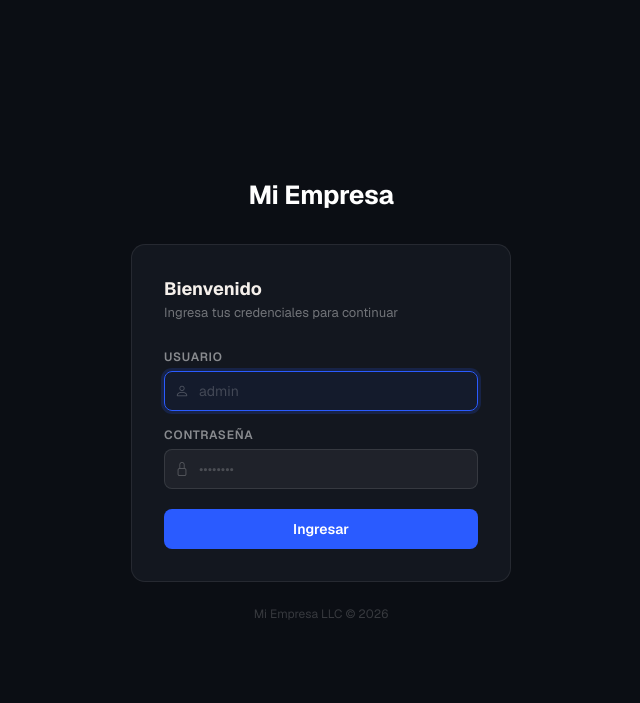
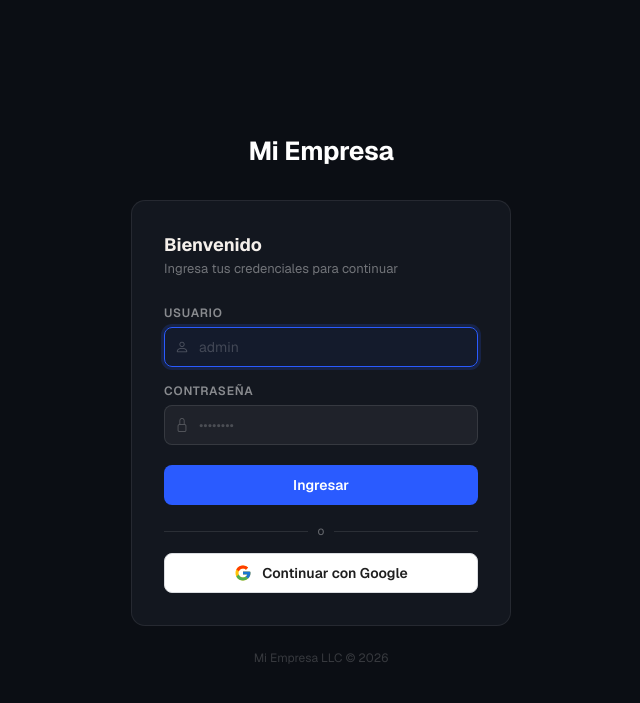
Before and after one commit to henmartin2005/maybis-crm, a Flask app: page /login in a window 1280 px wide. Shown: the top 703 px of the page, without its empty margins (319-959 px from the left). Run offline with Flask 3, Linux system fonts and the light colour scheme; data comes from the database, SQL or seed files in the repository; data that the repository does not hold is empty; some libraries are stand-ins or nearby versions.

Commit message:
Login con Google en Maybis CRM

```diff
--- a/papia-crm/app.py
+++ b/papia-crm/app.py
@@ -87,7 +87,7 @@ def set_org_context():
 # ── Auth guard: protect every route except login, logout, static, and webhook ──
 @app.before_request
 def require_login():
-    open_endpoints = {'auth.login', 'auth.logout', 'static', 'whatsapp.webhook', 'whatsapp.zernio_webhook',
+    open_endpoints = {'auth.login', 'auth.logout', 'auth.google_login', 'auth.google_callback', 'static', 'whatsapp.webhook', 'whatsapp.zernio_webhook',
                       'payments.stripe_webhook', 'payments.success',
                       'meta_webhook.verify', 'meta_webhook.receive'}
     if request.endpoint in open_endpoints:
--- a/papia-crm/routes/auth.py
+++ b/papia-crm/routes/auth.py
@@ -1,8 +1,19 @@
 import os
+import json
+import secrets
 import functools
+import urllib.parse
+import urllib.request
 from flask import Blueprint, request, session, redirect, url_for, render_template
 from werkzeug.security import check_password_hash
 from database import get_db
+
+# ── Login con Google ─────────────────────────────────────────────────────────
+# Correo de Google vinculado al perfil admin principal (mismo usuario, mismo rol)
+GOOGLE_ADMIN_EMAIL = os.getenv('GOOGLE_ADMIN_EMAIL', 'soymaybis@gmail.com').strip().lower()
+GOOGLE_AUTH_URL     = 'https://accounts.google.com/o/oauth2/v2/auth'
+GOOGLE_TOKEN_URL    = 'https://oauth2.googleapis.com/token'
+GOOGLE_USERINFO_URL = 'https://openidconnect.googleapis.com/v1/userinfo'
 
 auth_bp = Blueprint('auth', __name__)
 
@@ -33,19 +44,135 @@ def login():
         db.close()
 
         if user and check_password_hash(user['password_hash'], password):
-            session.permanent = True
-            session['logged_in']  = True
-            session['username']   = username
-            session['user_id']    = user['id']
-            session['user_role']  = user['role']
-            session['org_id']     = user['org_id'] if 'org_id' in user.keys() else 1
-            session.pop('viewed_org_id', None)
+            _start_session(user)
             next_url = request.args.get('next') or url_for('dashboard')
             return redirect(next_url)
         else:
             error = 'Usuario o contraseña incorrectos.'
 
+    if not error and request.args.get('gerr'):
+        error = request.args.get('gerr')
     return render_template('auth/login.html', error=error)
+
+
+def _start_session(user):
+    """Misma sesión para login con contraseña y con Google."""
+    session.permanent = True
+    session['logged_in']  = True
+    session['username']   = user['username']
+    session['user_id']    = user['id']
+    session['user_role']  = user['role']
+    session['org_id']     = user['org_id'] if 'org_id' in user.keys() else 1
+    session.pop('viewed_org_id', None)
+
+
+def _google_creds():
+    client_id = client_secret = ''
+    try:
+        db = get_db()
+        org = db.execute(
+            "SELECT gmail_client_id, gmail_client_secret FROM organizations WHERE id = 1"
+        ).fetchone()
+        db.close()
+        if org:
+            client_id = org['gmail_client_id'] or ''
+            client_secret = org['gmail_client_secret'] or ''
+    except Exception:
+        pass
+    client_id = client_id or os.getenv('GOOGLE_LOGIN_CLIENT_ID') or os.getenv('GMAIL_CLIENT_ID', '')
+    client_secret = client_secret or os.getenv('GOOGLE_LOGIN_CLIENT_SECRET') or os.getenv('GMAIL_CLIENT_SECRET', '')
+    return client_id, client_secret
+
+
+def _google_redirect_uri():
+    return os.getenv('GOOGLE_LOGIN_REDIRECT_URI') or ('https://' + request.host + '/login/google/callback')
+
+
+def _ensure_google_column(db):
+    cols = [r['name'] for r in db.execute("PRAGMA table_info(users)").fetchall()]
+    if 'google_email' not in cols:
+        db.execute("ALTER TABLE users ADD COLUMN google_email TEXT DEFAULT ''")
+        db.commit()
+    # Vincula el correo admin al superadmin principal (una sola vez)
+    if GOOGLE_ADMIN_EMAIL:
+        linked = db.execute(
+            "SELECT id FROM users WHERE lower(google_email) = ?", (GOOGLE_ADMIN_EMAIL,)
+        ).fetchone()
+        if not linked:
+            admin = db.execute(
+                "SELECT id FROM users WHERE role = 'superadmin' AND is_active = 1 "
+                "ORDER BY (org_id = 1) DESC, id ASC LIMIT 1"
+            ).fetchone()
+            if admin:
+                db.execute("UPDATE users SET google_email = ? WHERE id = ?",
+                           (GOOGLE_ADMIN_EMAIL, admin['id']))
+                db.commit()
+
+
+@auth_bp.route('/login/google')
+def google_login():
+    client_id, _ = _google_creds()
+    if not client_id:
+        return redirect(url_for('auth.login', gerr='Login con Google no está configurado.'))
+    state = secrets.token_urlsafe(24)
+    session['google_oauth_state'] = state
+    session['google_oauth_next'] = request.args.get('next') or ''
+    params = {
+        'client_id': client_id,
+        'redirect_uri': _google_redirect_uri(),
+        'response_type': 'code',
+        'scope': 'openid email profile',
+        'state': state,
+        'prompt': 'select_account',
+    }
+    return redirect(GOOGLE_AUTH_URL + '?' + urllib.parse.urlencode(params))
+
+
+@auth_bp.route('/login/google/callback')
+def google_callback():
+    state = session.pop('google_oauth_state', None)
+    next_url = session.pop('google_oauth_next', '') or url_for('dashboard')
+    if not state or request.args.get('state') != state:
+        return redirect(url_for('auth.login', gerr='Sesión de Google inválida, intenta de nuevo.'))
+    code = request.args.get('code')
+    if not code:
+        return redirect(url_for('auth.login', gerr='Inicio de sesión con Google cancelado.'))
+
+    client_id, client_secret = _google_creds()
+    try:
+        data = urllib.parse.urlencode({
+            'code': code,
+            'client_id': client_id,
+            'client_secret': client_secret,
+            'redirect_uri': _google_redirect_uri(),
+            'grant_type': 'authorization_code',
+        }).encode()
+        with urllib.request.urlopen(urllib.request.Request(GOOGLE_TOKEN_URL, data=data), timeout=15) as r:
+            token = json.loads(r.read().decode())
+        req = urllib.request.Request(GOOGLE_USERINFO_URL,
+                                     headers={'Authorization': 'Bearer ' + token['access_token']})
+        with urllib.request.urlopen(req, timeout=15) as r:
+            info = json.loads(r.read().decode())
+    except Exception:
+        return redirect(url_for('auth.login', gerr='No se pudo verificar la cuenta de Google.'))
+
+    email = (info.get('email') or '').strip().lower()
+    if not email or not info.get('email_verified'):
+        return redirect(url_for('auth.login', gerr='Correo de Google no verificado.'))
+
+    db = get_db()
+    _ensure_google_column(db)
+    user = db.execute(
+        "SELECT * FROM users WHERE lower(google_email) = ? AND is_active = 1", (email,)
+    ).fetchone()
+    db.close()
+    if not user:
+        return redirect(url_for('auth.login', gerr='Esta cuenta de Google no tiene acceso al CRM.'))
+
+    _start_session(user)
+    if not next_url.startswith('/'):
+        next_url = url_for('dashboard')
+    return redirect(next_url)
 
 
 @auth_bp.route('/logout')
--- a/papia-crm/templates/auth/login.html
+++ b/papia-crm/templates/auth/login.html
@@ -143,6 +143,22 @@
       font-size: 12px;
       color: rgba(255,255,255,.18);
     }
+    .login-divider {
+      display: flex; align-items: center; gap: 10px;
+      margin: 18px 0 14px; color: rgba(255,255,255,.35); font-size: 12px;
+    }
+    .login-divider::before, .login-divider::after {
+      content: ''; flex: 1; height: 1px; background: rgba(255,255,255,.10);
+    }
+    .btn-google {
+      width: 100%; height: 40px; display: flex; align-items: center; justify-content: center; gap: 10px;
+      background: #fff; color: #1F1F1F; border: 1px solid #DADCE0; border-radius: 8px;
+      font-family: inherit; font-size: 14px; font-weight: 600; text-decoration: none;
+      transition: background .14s ease, transform .1s ease;
+    }
+    .btn-google:hover { background: #F2F4F7; }
+    .btn-google:active { transform: scale(.98); }
+    .btn-google svg { width: 18px; height: 18px; }
   </style>
   {% include '_brand_theme.html' %}
 </head>
@@ -199,6 +215,13 @@
 
       <button type="submit" class="btn-login">Ingresar</button>
     </form>
+
+    <div class="login-divider">o</div>
+
+    <a class="btn-google" href="{{ url_for('auth.google_login', next=request.args.get('next', '')) }}">
+      <svg viewBox="0 0 48 48" aria-hidden="true"><path fill="#FFC107" d="M43.6 20.5H42V20H24v8h11.3C33.7 32.7 29.2 36 24 36c-6.6 0-12-5.4-12-12s5.4-12 12-12c3.1 0 5.8 1.2 7.9 3.1l5.7-5.7C34 6.1 29.3 4 24 4 12.9 4 4 12.9 4 24s8.9 20 20 20 20-8.9 20-20c0-1.3-.1-2.4-.4-3.5z"/><path fill="#FF3D00" d="M6.3 14.7l6.6 4.8C14.7 15.1 19 12 24 12c3.1 0 5.8 1.2 7.9 3.1l5.7-5.7C34 6.1 29.3 4 24 4 16.3 4 9.7 8.3 6.3 14.7z"/><path fill="#4CAF50" d="M24 44c5.2 0 9.9-2 13.4-5.2l-6.2-5.2C29.2 35.1 26.7 36 24 36c-5.2 0-9.6-3.3-11.3-8l-6.5 5C9.5 39.6 16.2 44 24 44z"/><path fill="#1976D2" d="M43.6 20.5H42V20H24v8h11.3c-.8 2.2-2.2 4.2-4.1 5.6l6.2 5.2C37 39.2 44 34 44 24c0-1.3-.1-2.4-.4-3.5z"/></svg>
+      Continuar con Google
+    </a>
   </div>
 
   <div class="login-footer">{{ brand.legal_name }} &copy; {{ now_year }}</div>
```
